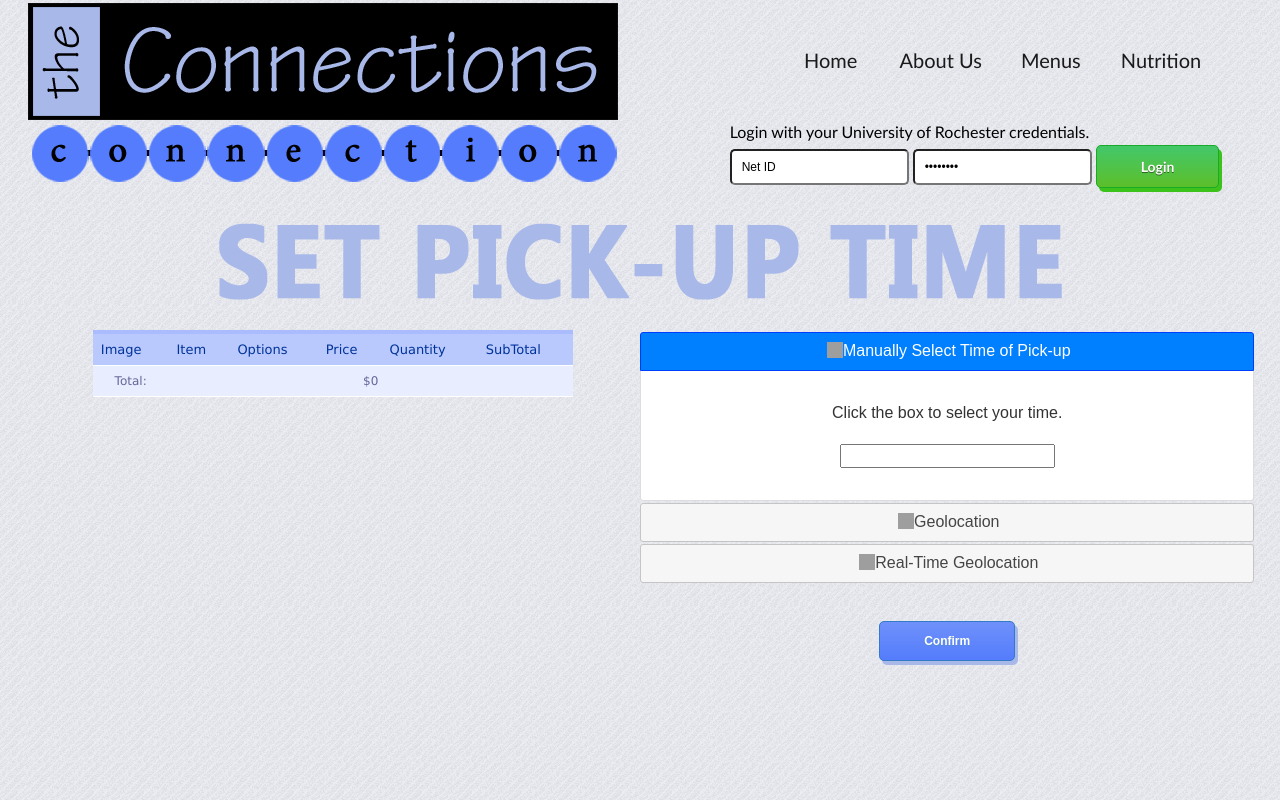
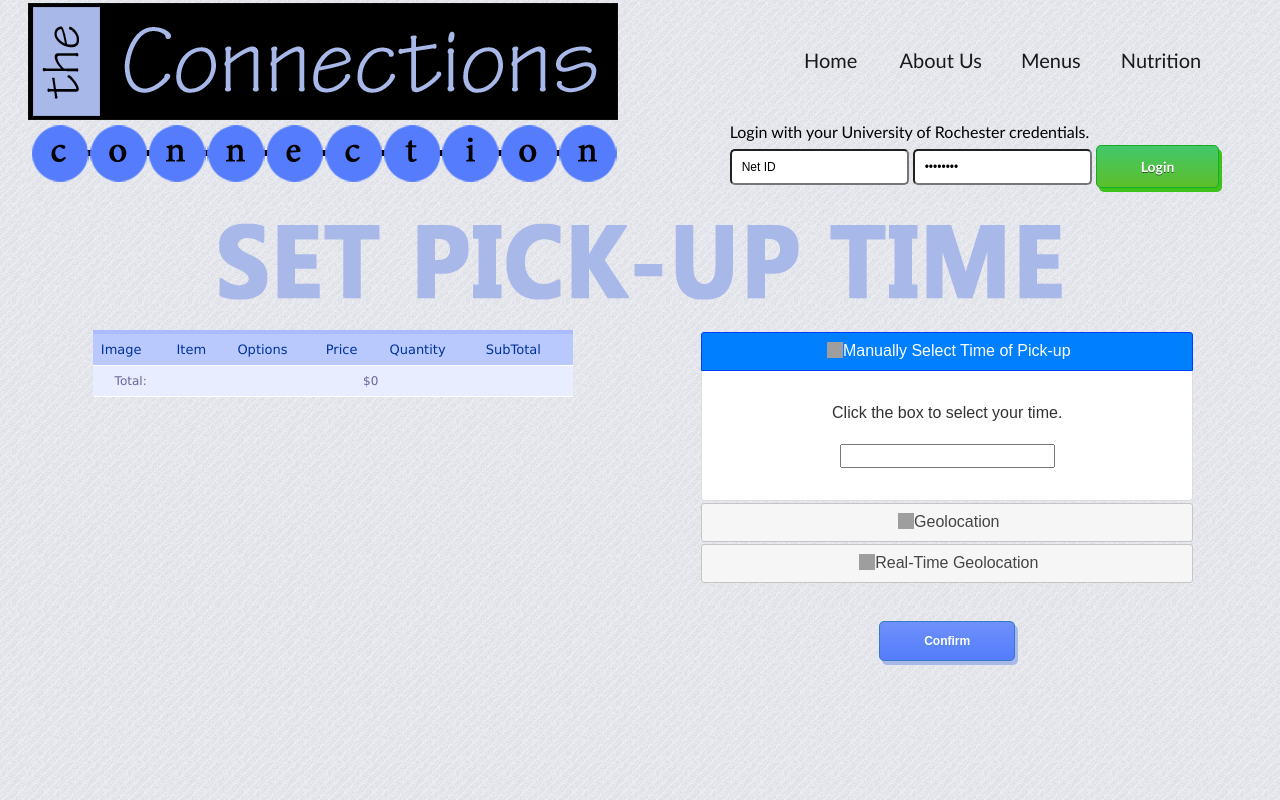
Before and after one commit to rzhao2/prestigeworldwide, a PHP site: page /checkout.php in a window 1280 px wide. Run offline with PHP 8.4, Linux system fonts and the light colour scheme; data that the repository does not hold is empty; some libraries are stand-ins or nearby versions; grey boxes are pictures that could not be loaded.

Commit message:
accordion css

```diff
--- a/styles.css
+++ b/styles.css
@@ -766,3 +766,9 @@ ul{
 	background: #d0dafd;
 	color: #339;
 }
+
+#accordion {
+	width: 80%;
+	border: none;
+	overflow: auto;
+}
```
